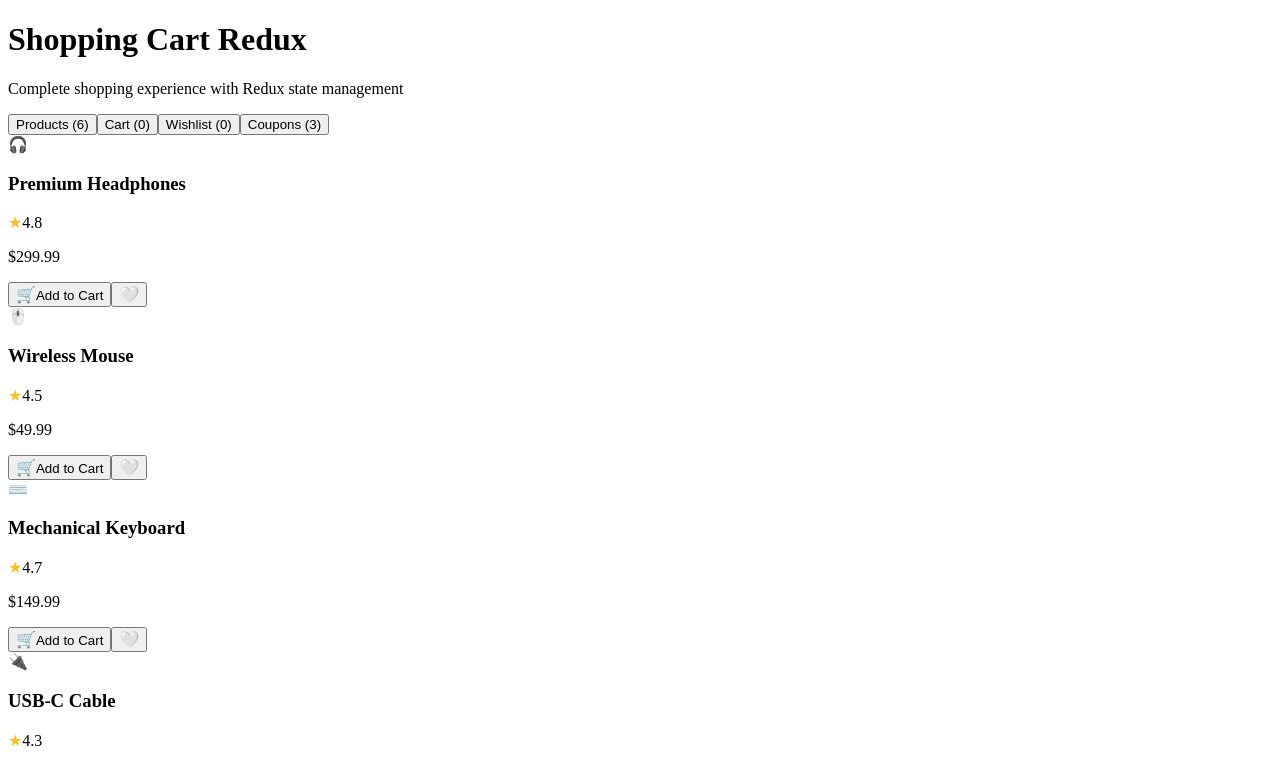
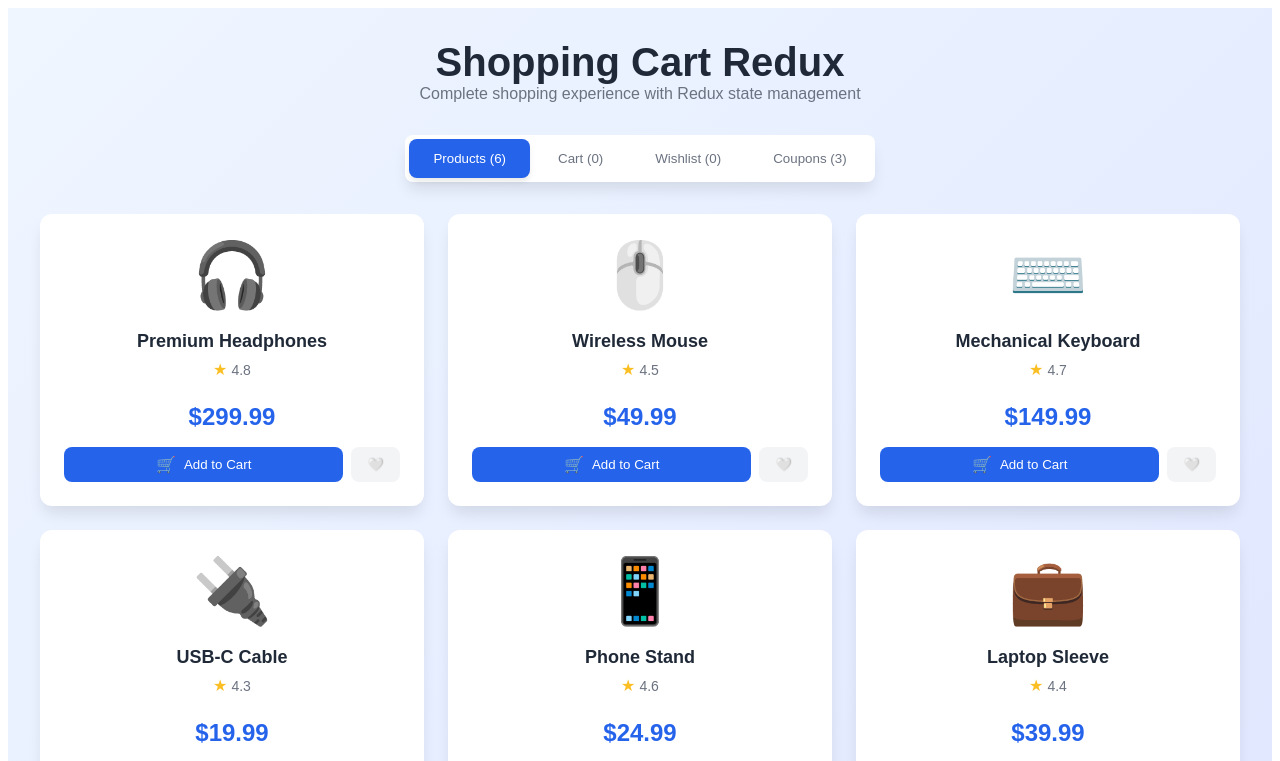
Before and after one commit to acciojob/shopping-cart-redux-shahids444, a React app: page / in a window 1280 px wide. Shown: the top 761 px of the page. Built offline with nearby package versions, Linux system fonts and the light colour scheme.

Commit message:
Update App.js

```diff
--- a/src/components/App.js
+++ b/src/components/App.js
@@ -33,6 +33,380 @@ const products = [
   { id: 5, name: 'Phone Stand', price: 24.99, image: '📱', rating: 4.6 },
   { id: 6, name: 'Laptop Sleeve', price: 39.99, image: '💼', rating: 4.4 }
 ];
+
+// CSS Styles
+const styles = {
+  container: {
+    minHeight: '100vh',
+    background: 'linear-gradient(135deg, #eff6ff 0%, #e0e7ff 100%)',
+    fontFamily: 'Arial, sans-serif'
+  },
+  wrapper: {
+    maxWidth: '1200px',
+    margin: '0 auto',
+    padding: '32px 16px'
+  },
+  header: {
+    textAlign: 'center',
+    marginBottom: '32px'
+  },
+  title: {
+    fontSize: '2.5rem',
+    fontWeight: 'bold',
+    color: '#1f2937',
+    marginBottom: '8px',
+    margin: '0'
+  },
+  subtitle: {
+    color: '#6b7280',
+    margin: '0'
+  },
+  nav: {
+    display: 'flex',
+    justifyContent: 'center',
+    marginBottom: '32px'
+  },
+  navContainer: {
+    background: 'white',
+    borderRadius: '8px',
+    boxShadow: '0 10px 15px -3px rgba(0, 0, 0, 0.1)',
+    padding: '4px'
+  },
+  navButton: {
+    padding: '12px 24px',
+    borderRadius: '8px',
+    fontWeight: '500',
+    border: 'none',
+    cursor: 'pointer',
+    transition: 'all 0.3s ease',
+    marginRight: '4px'
+  },
+  navButtonActive: {
+    background: '#2563eb',
+    color: 'white',
+    boxShadow: '0 4px 6px -1px rgba(0, 0, 0, 0.1)'
+  },
+  navButtonInactive: {
+    color: '#6b7280',
+    background: 'transparent'
+  },
+  productGrid: {
+    display: 'grid',
+    gridTemplateColumns: 'repeat(auto-fit, minmax(300px, 1fr))',
+    gap: '24px'
+  },
+  productCard: {
+    background: 'white',
+    borderRadius: '12px',
+    boxShadow: '0 10px 15px -3px rgba(0, 0, 0, 0.1)',
+    padding: '24px',
+    transition: 'all 0.3s ease'
+  },
+  productCardHover: {
+    boxShadow: '0 20px 25px -5px rgba(0, 0, 0, 0.1)'
+  },
+  productImage: {
+    fontSize: '4rem',
+    textAlign: 'center',
+    marginBottom: '12px'
+  },
+  productName: {
+    fontWeight: 'bold',
+    fontSize: '1.125rem',
+    color: '#1f2937',
+    marginBottom: '8px',
+    textAlign: 'center'
+  },
+  productRating: {
+    display: 'flex',
+    alignItems: 'center',
+    justifyContent: 'center',
+    gap: '4px',
+    marginBottom: '8px'
+  },
+  productPrice: {
+    fontSize: '1.5rem',
+    fontWeight: 'bold',
+    color: '#2563eb',
+    textAlign: 'center',
+    marginBottom: '16px'
+  },
+  buttonGroup: {
+    display: 'flex',
+    gap: '8px'
+  },
+  addToCartButton: {
+    flex: '1',
+    padding: '8px 16px',
+    borderRadius: '8px',
+    fontWeight: '500',
+    border: 'none',
+    cursor: 'pointer',
+    transition: 'all 0.3s ease',
+    display: 'flex',
+    alignItems: 'center',
+    justifyContent: 'center'
+  },
+  addToCartButtonDefault: {
+    background: '#2563eb',
+    color: 'white'
+  },
+  addToCartButtonInCart: {
+    background: '#d1fae5',
+    color: '#065f46',
+    border: '1px solid #a7f3d0'
+  },
+  wishlistButton: {
+    padding: '8px 16px',
+    borderRadius: '8px',
+    border: 'none',
+    cursor: 'pointer',
+    transition: 'all 0.3s ease'
+  },
+  wishlistButtonDefault: {
+    background: '#f3f4f6',
+    color: '#6b7280'
+  },
+  wishlistButtonActive: {
+    background: '#fecaca',
+    color: '#dc2626',
+    border: '1px solid #fca5a5'
+  },
+  cartContainer: {
+    background: 'white',
+    borderRadius: '12px',
+    boxShadow: '0 10px 15px -3px rgba(0, 0, 0, 0.1)',
+    padding: '24px'
+  },
+  cartHeader: {
+    fontSize: '1.5rem',
+    fontWeight: 'bold',
+    marginBottom: '24px',
+    display: 'flex',
+    alignItems: 'center'
+  },
+  cartItem: {
+    display: 'flex',
+    alignItems: 'center',
+    gap: '16px',
+    padding: '16px',
+    border: '1px solid #e5e7eb',
+    borderRadius: '8px',
+    marginBottom: '16px'
+  },
+  cartItemImage: {
+    fontSize: '2rem'
+  },
+  cartItemDetails: {
+    flex: '1'
+  },
+  cartItemName: {
+    fontWeight: '600',
+    marginBottom: '4px'
+  },
+  cartItemPrice: {
+    color: '#6b7280'
+  },
+  quantityControls: {
+    display: 'flex',
+    alignItems: 'center',
+    gap: '8px'
+  },
+  quantityButton: {
+    width: '32px',
+    height: '32px',
+    borderRadius: '50%',
+    background: '#e5e7eb',
+    border: 'none',
+    cursor: 'pointer',
+    display: 'flex',
+    alignItems: 'center',
+    justifyContent: 'center',
+    transition: 'background 0.3s ease'
+  },
+  quantityDisplay: {
+    width: '32px',
+    textAlign: 'center',
+    fontWeight: '500'
+  },
+  cartItemTotal: {
+    textAlign: 'right'
+  },
+  cartItemTotalPrice: {
+    fontWeight: '600'
+  },
+  removeButton: {
+    color: '#dc2626',
+    background: 'none',
+    border: 'none',
+    cursor: 'pointer',
+    marginTop: '4px',
+    fontSize: '1.2rem'
+  },
+  cartSummary: {
+    borderTop: '1px solid #e5e7eb',
+    paddingTop: '16px',
+    marginTop: '24px'
+  },
+  summaryRow: {
+    display: 'flex',
+    justifyContent: 'space-between',
+    marginBottom: '8px'
+  },
+  summaryTotal: {
+    display: 'flex',
+    justifyContent: 'space-between',
+    fontSize: '1.25rem',
+    fontWeight: 'bold',
+    borderTop: '1px solid #e5e7eb',
+    paddingTop: '8px',
+    marginTop: '8px'
+  },
+  discountRow: {
+    color: '#059669'
+  },
+  emptyState: {
+    background: 'white',
+    borderRadius: '12px',
+    boxShadow: '0 10px 15px -3px rgba(0, 0, 0, 0.1)',
+    padding: '32px',
+    textAlign: 'center'
+  },
+  emptyIcon: {
+    fontSize: '4rem',
+    marginBottom: '16px'
+  },
+  emptyTitle: {
+    fontSize: '1.25rem',
+    fontWeight: '600',
+    color: '#6b7280',
+    marginBottom: '8px'
+  },
+  emptySubtitle: {
+    color: '#9ca3af'
+  },
+  wishlistItem: {
+    display: 'flex',
+    alignItems: 'center',
+    gap: '16px',
+    padding: '16px',
+    border: '1px solid #e5e7eb',
+    borderRadius: '8px',
+    marginBottom: '16px'
+  },
+  wishlistItemImage: {
+    fontSize: '2rem'
+  },
+  wishlistItemDetails: {
+    flex: '1'
+  },
+  wishlistActions: {
+    display: 'flex',
+    gap: '8px'
+  },
+  wishlistActionButton: {
+    padding: '8px 16px',
+    borderRadius: '8px',
+    border: 'none',
+    cursor: 'pointer',
+    fontWeight: '500',
+    transition: 'all 0.3s ease'
+  },
+  wishlistAddButton: {
+    background: '#2563eb',
+    color: 'white'
+  },
+  wishlistRemoveButton: {
+    background: '#fecaca',
+    color: '#dc2626'
+  },
+  couponSection: {
+    marginBottom: '24px'
+  },
+  couponInputGroup: {
+    display: 'flex',
+    gap: '8px',
+    marginBottom: '16px'
+  },
+  couponInput: {
+    flex: '1',
+    padding: '8px 16px',
+    border: '1px solid #d1d5db',
+    borderRadius: '8px',
+    outline: 'none',
+    transition: 'border-color 0.3s ease'
+  },
+  couponApplyButton: {
+    padding: '8px 24px',
+    background: '#059669',
+    color: 'white',
+    border: 'none',
+    borderRadius: '8px',
+    cursor: 'pointer',
+    transition: 'background 0.3s ease'
+  },
+  couponApplyButtonDisabled: {
+    background: '#d1d5db',
+    cursor: 'not-allowed'
+  },
+  couponNotification: {
+    padding: '12px',
+    background: '#d1fae5',
+    borderRadius: '8px',
+    display: 'flex',
+    alignItems: 'center',
+    justifyContent: 'space-between',
+    marginTop: '12px'
+  },
+  couponNotificationText: {
+    color: '#065f46',
+    fontWeight: '500'
+  },
+  couponRemoveButton: {
+    color: '#065f46',
+    background: 'none',
+    border: 'none',
+    cursor: 'pointer',
+    fontSize: '1.1rem'
+  },
+  availableCoupons: {
+    marginTop: '16px'
+  },
+  availableCouponsTitle: {
+    fontWeight: '600',
+    marginBottom: '12px'
+  },
+  couponCard: {
+    padding: '12px',
+    border: '2px dashed #d1d5db',
+    borderRadius: '8px',
+    marginBottom: '8px'
+  },
+  couponCardContent: {
+    display: 'flex',
+    justifyContent: 'space-between',
+    alignItems: 'center'
+  },
+  couponCode: {
+    fontFamily: 'monospace',
+    fontWeight: 'bold',
+    color: '#2563eb'
+  },
+  couponDescription: {
+    fontSize: '0.875rem',
+    color: '#6b7280'
+  },
+  footer: {
+    marginTop: '48px',
+    textAlign: 'center',
+    color: '#6b7280'
+  },
+  icon: {
+    display: 'inline-block',
+    fontSize: '1.2em',
+    marginRight: '8px'
+  }
+};
 
 // Redux Reducer
 const cartReducer = (state, action) => {
@@ -146,39 +520,6 @@ const useCart = () => {
   return context;
 };
 
-// Icon Components using Unicode symbols
-const CartIcon = ({ className }) => (
-  <span className={`inline-block ${className}`} style={{ fontSize: '1.2em' }}>🛒</span>
-);
-
-const HeartIcon = ({ className, filled }) => (
-  <span className={`inline-block ${className}`} style={{ fontSize: '1.2em' }}>
-    {filled ? '❤️' : '🤍'}
-  </span>
-);
-
-const PlusIcon = ({ className }) => (
-  <span className={`inline-block ${className}`} style={{ fontSize: '1.2em' }}>➕</span>
-);
-
-const MinusIcon = ({ className }) => (
-  <span className={`inline-block ${className}`} style={{ fontSize: '1.2em' }}>➖</span>
-);
-
-const TrashIcon = ({ className }) => (
-  <span className={`inline-block ${className}`} style={{ fontSize: '1.2em' }}>🗑️</span>
-);
-
-const TagIcon = ({ className }) => (
-  <span className={`inline-block ${className}`} style={{ fontSize: '1.2em' }}>🏷️</span>
-);
-
-const StarIcon = ({ className, filled }) => (
-  <span className={`inline-block ${className}`} style={{ fontSize: '1em', color: '#fbbf24' }}>
-    {filled ? '★' : '☆'}
-  </span>
-);
-
 // Product Card Component
 const ProductCard = ({ product }) => {
   const { state, addToCart, addToWishlist, removeFromWishlist } = useCart();
@@ -186,40 +527,47 @@ const ProductCard = ({ product }) => {
   const isInWishlist = state.wishlist.some(item => item.id === product.id);
   const isInCart = state.cart.some(item => item.id === product.id);
 
+  const [isHovered, setIsHovered] = useState(false);
+
   return (
-    <div className="bg-white rounded-xl shadow-lg p-6 hover:shadow-xl transition-all duration-300">
-      <div className="text-center mb-4">
-        <div className="text-6xl mb-3">{product.image}</div>
-        <h3 className="font-bold text-lg text-gray-800 mb-2">{product.name}</h3>
-        <div className="flex items-center justify-center gap-1 mb-2">
-          <StarIcon filled />
-          <span className="text-sm text-gray-600">{product.rating}</span>
-        </div>
-        <p className="text-2xl font-bold text-blue-600">${product.price}</p>
+    <div
+      style={{
+        ...styles.productCard,
+        ...(isHovered ? styles.productCardHover : {})
+      }}
+      onMouseEnter={() => setIsHovered(true)}
+      onMouseLeave={() => setIsHovered(false)}
+    >
+      <div style={styles.productImage}>{product.image}</div>
+      <h3 style={styles.productName}>{product.name}</h3>
+      <div style={styles.productRating}>
+        <span style={{ color: '#fbbf24' }}>★</span>
+        <span style={{ fontSize: '0.875rem', color: '#6b7280' }}>{product.rating}</span>
       </div>
+      <p style={styles.productPrice}>${product.price}</p>
 
-      <div className="flex gap-2">
+      <div style={styles.buttonGroup}>
         <button
           onClick={() => addToCart(product)}
-          className={`flex-1 px-4 py-2 rounded-lg font-medium transition-all flex items-center justify-center ${
-            isInCart
-              ? 'bg-green-100 text-green-700 border border-green-300'
-              : 'bg-blue-600 text-white hover:bg-blue-700'
-          }`}
+          style={{
+            ...styles.addToCartButton,
+            ...(isInCart ? styles.addToCartButtonInCart : styles.addToCartButtonDefault)
+          }}
+          data-testid={`add-to-cart-${product.id}`}
         >
-          <CartIcon className="mr-2" />
+          <span style={styles.icon}>🛒</span>
           {isInCart ? 'In Cart' : 'Add to Cart'}
         </button>
 
         <button
           onClick={() => isInWishlist ? removeFromWishlist(product) : addToWishlist(product)}
-          className={`px-4 py-2 rounded-lg transition-all ${
-            isInWishlist
-              ? 'bg-red-100 text-red-600 border border-red-300'
-              : 'bg-gray-100 text-gray-600 hover:bg-gray-200'
-          }`}
+          style={{
+            ...styles.wishlistButton,
+            ...(isInWishlist ? styles.wishlistButtonActive : styles.wishlistButtonDefault)
+          }}
+          data-testid={`add-to-wishlist-${product.id}`}
         >
-          <HeartIcon filled={isInWishlist} />
+          {isInWishlist ? '❤️' : '🤍'}
         </button>
       </div>
     </div>
@@ -245,72 +593,75 @@ const Cart = () => {
 
   if (state.cart.length === 0) {
     return (
-      <div className="bg-white rounded-xl shadow-lg p-8 text-center">
-        <div className="text-6xl mb-4">🛒</div>
-        <h3 className="text-xl font-semibold text-gray-600 mb-2">Your cart is empty</h3>
-        <p className="text-gray-500">Add some products to get started!</p>
+      <div style={styles.emptyState}>
+        <div style={styles.emptyIcon}>🛒</div>
+        <h3 style={styles.emptyTitle}>Your cart is empty</h3>
+        <p style={styles.emptySubtitle}>Add some products to get started!</p>
       </div>
     );
   }
 
   return (
-    <div className="bg-white rounded-xl shadow-lg p-6">
-      <h2 className="text-2xl font-bold mb-6 flex items-center">
-        <CartIcon className="mr-2" />
+    <div style={styles.cartContainer}>
+      <h2 style={styles.cartHeader}>
+        <span style={styles.icon}>🛒</span>
         Shopping Cart ({state.cart.length})
       </h2>
 
-      <div className="space-y-4 mb-6">
+      <div>
         {state.cart.map(item => (
-          <div key={item.id} className="flex items-center gap-4 p-4 border rounded-lg">
-            <div className="text-3xl">{item.image}</div>
-            <div className="flex-1">
-              <h4 className="font-semibold">{item.name}</h4>
-              <p className="text-gray-600">${item.price}</p>
+          <div key={item.id} style={styles.cartItem}>
+            <div style={styles.cartItemImage}>{item.image}</div>
+            <div style={styles.cartItemDetails}>
+              <h4 style={styles.cartItemName}>{item.name}</h4>
+              <p style={styles.cartItemPrice}>${item.price}</p>
             </div>
 
-            <div className="flex items-center gap-2">
+            <div style={styles.quantityControls}>
               <button
                 onClick={() => decreaseQuantity(item)}
-                className="w-8 h-8 rounded-full bg-gray-200 flex items-center justify-center hover:bg-gray-300"
+                style={styles.quantityButton}
                 disabled={item.quantity <= 1}
+                data-testid={`decrease-quantity-${item.id}`}
               >
-                <MinusIcon />
+                ➖
               </button>
-              <span className="w-8 text-center font-medium">{item.quantity}</span>
+              <span style={styles.quantityDisplay}>{item.quantity}</span>
               <button
                 onClick={() => increaseQuantity(item)}
-                className="w-8 h-8 rounded-full bg-gray-200 flex items-center justify-center hover:bg-gray-300"
+                style={styles.quantityButton}
+                data-testid={`increase-quantity-${item.id}`}
               >
-                <PlusIcon />
+                ➕
               </button>
             </div>
 
-            <div className="text-right">
-              <div className="font-semibold">${(item.price * item.quantity).toFixed(2)}</div>
+            <div style={styles.cartItemTotal}>
+              <div style={styles.cartItemTotalPrice}>${(item.price * item.quantity).toFixed(2)}</div>
               <button
                 onClick={() => removeFromCart(item)}
-                className="text-red-500 hover:text-red-700 mt-1"
+                style={styles.removeButton}
+                data-testid={`remove-from-cart-${item.id}`}
               >
-                <TrashIcon />
+                🗑️
               </button>
             </div>
           </div>
         ))}
       </div>
 
-      <div className="border-t pt-4 space-y-2">
-        <div className="flex justify-between">
+      <div style={styles.cartSummary}>
+        <div style={styles.summaryRow}>
           <span>Subtotal:</span>
           <span>${subtotal.toFixed(2)}</span>
         </div>
         {state.appliedCoupon && (
-          <div className="flex justify-between text-green-600">
+          <div style={{ ...styles.summaryRow, ...styles.discountRow }}>
             <span>Discount ({state.appliedCoupon.code}):</span>
             <span>-${discount.toFixed(2)}</span>
           </div>
         )}
-        <div className="flex justify-between text-xl font-bold border-t pt-2">
+        <div style={styles.summaryTotal}>
           <span>Total:</span>
           <span>${total.toFixed(2)}</span>
         </div>
@@ -325,39 +676,40 @@ const Wishlist = () => {
 
   if (state.wishlist.length === 0) {
     return (
-      <div className="bg-white rounded-xl shadow-lg p-8 text-center">
-        <div className="text-6xl mb-4">💝</div>
-        <h3 className="text-xl font-semibold text-gray-600 mb-2">Your wishlist is empty</h3>
-        <p className="text-gray-500">Save items you love for later!</p>
+      <div style={styles.emptyState}>
+        <div style={styles.emptyIcon}>💝</div>
+        <h3 style={styles.emptyTitle}>Your wishlist is empty</h3>
+        <p style={styles.emptySubtitle}>Save items you love for later!</p>
       </div>
     );
   }
 
   return (
-    <div className="bg-white rounded-xl shadow-lg p-6">
-      <h2 className="text-2xl font-bold mb-6 flex items-center">
-        <HeartIcon className="mr-2" filled />
+    <div style={styles.cartContainer}>
+      <h2 style={styles.cartHeader}>
+        <span style={styles.icon}>❤️</span>
         Wishlist ({state.wishlist.length})
       </h2>
 
-      <div className="grid gap-4">
+      <div>
         {state.wishlist.map(item => (
-          <div key={item.id} className="flex items-center gap-4 p-4 border rounded-lg">
-            <div className="text-3xl">{item.image}</div>
-            <div className="flex-1">
-              <h4 className="font-semibold">{item.name}</h4>
-              <p className="text-gray-600">${item.price}</p>
+          <div key={item.id} style={styles.wishlistItem}>
+            <div style={styles.wishlistItemImage}>{item.image}</div>
+            <div style={styles.wishlistItemDetails}>
+              <h4 style={styles.cartItemName}>{item.name}</h4>
+              <p style={styles.cartItemPrice}>${item.price}</p>
             </div>
-            <div className="flex gap-2">
+            <div style={styles.wishlistActions}>
               <button
                 onClick={() => addToCart(item)}
-                className="px-4 py-2 bg-blue-600 text-white rounded-lg hover:bg-blue-700 transition-colors"
+                style={{ ...styles.wishlistActionButton, ...styles.wishlistAddButton }}
               >
                 Add to Cart
               </button>
               <button
                 onClick={() => removeFromWishlist(item)}
-                className="px-4 py-2 bg-red-100 text-red-600 rounded-lg hover:bg-red-200 transition-colors"
+                style={{ ...styles.wishlistActionButton, ...styles.wishlistRemoveButton }}
+                data-testid={`remove-from-wishlist-${item.id}`}
               >
                 Remove
               </button>
@@ -389,38 +741,41 @@ const CouponSection = () => {
   };
 
   return (
-    <div className="bg-white rounded-xl shadow-lg p-6">
-      <h2 className="text-2xl font-bold mb-6 flex items-center">
-        <TagIcon className="mr-2" />
+    <div style={styles.cartContainer}>
+      <h2 style={styles.cartHeader}>
+        <span style={styles.icon}>🏷️</span>
         Discount Coupons
       </h2>
 
-      <div className="mb-6">
-        <div className="flex gap-2">
+      <div style={styles.couponSection}>
+        <div style={styles.couponInputGroup}>
           <input
             type="text"
             value={couponInput}
             onChange={(e) => setCouponInput(e.target.value)}
             placeholder="Enter coupon code"
-            className="flex-1 px-4 py-2 border rounded-lg focus:ring-2 focus:ring-blue-500 focus:border-transparent"
+            style={styles.couponInput}
           />
           <button
             onClick={handleApplyCoupon}
             disabled={!couponInput.trim() || state.cart.length === 0}
-            className="px-6 py-2 bg-green-600 text-white rounded-lg hover:bg-green-700 disabled:bg-gray-300 disabled:cursor-not-allowed transition-colors"
+            style={{
+              ...styles.couponApplyButton,
+              ...(!couponInput.trim() || state.cart.length === 0 ? styles.couponApplyButtonDisabled : {})
+            }}
           >
             Apply
           </button>
         </div>
 
         {state.appliedCoupon && (
-          <div className="mt-3 p-3 bg-green-100 rounded-lg flex items-center justify-between">
-            <span className="text-green-700 font-medium">
+          <div style={styles.couponNotification}>
+            <span style={styles.couponNotificationText}>
               {state.appliedCoupon.code} applied! {state.appliedCoupon.description}
             </span>
             <button
               onClick={removeCoupon}
-              className="text-green-700 hover:text-green-900"
+              style={styles.couponRemoveButton}
             >
               ✕
             </button>
@@ -428,14 +783,14 @@ const CouponSection = () => {
         )}
       </div>
 
-      <div>
-        <h3 className="font-semibold mb-3">Available Coupons:</h3>
-        <div className="space-y-2">
+      <div style={styles.availableCoupons}>
+        <h3 style={styles.availableCouponsTitle}>Available Coupons:</h3>
+        <div>
           {state.coupons.map((coupon, index) => (
-            <div key={index} className="p-3 border border-dashed border-gray-300 rounded-lg">
-              <div className="flex justify-between items-center">
-                <span className="font-mono font-bold text-blue-600">{coupon.code}</span>
-                <span className="text-sm text-gray-600">{coupon.description}</span>
+            <div key={index} style={styles.couponCard}>
+              <div style={styles.couponCardContent}>
+                <span style={styles.couponCode}>{coupon.code}</span>
+                <span style={styles.couponDescription}>{coupon.description}</span>
               </div>
             </div>
           ))}
@@ -451,29 +806,29 @@ const ShoppingCartApp = () => {
   const { state } = useCart();
 
   return (
-    <div className="min-h-screen bg-gradient-to-br from-blue-50 to-indigo-100">
-      <div className="container mx-auto px-4 py-8">
-        <header className="text-center mb-8">
-          <h1 className="text-4xl font-bold text-gray-800 mb-2">Shopping Cart Redux</h1>
-          <p className="text-gray-600">Complete shopping experience with Redux state management</p>
+    <div style={styles.container}>
+      <div style={styles.wrapper}>
+        <header style={styles.header}>
+          <h1 style={styles.title}>Shopping Cart Redux</h1>
+          <p style={styles.subtitle}>Complete shopping experience with Redux state management</p>
         </header>
 
-        <nav className="flex justify-center mb-8">
-          <div className="bg-white rounded-lg shadow-lg p-1">
+        <nav style={styles.nav}>
+          <div style={styles.navContainer}>
             {[
               { id: 'products', label: 'Products', count: products.length },
               { id: 'cart', label: 'Cart', count: state.cart.length },
               { id: 'wishlist', label: 'Wishlist', count: state.wishlist.length },
               { id: 'coupons', label: 'Coupons', count: state.coupons.length }
-            ].map(tab => (
+            ].map((tab, index) => (
               <button
                 key={tab.id}
                 onClick={() => setActiveTab(tab.id)}
-                className={`px-6 py-3 rounded-lg font-medium transition-all ${
-                  activeTab === tab.id
-                    ? 'bg-blue-600 text-white shadow-md'
-                    : 'text-gray-600 hover:bg-gray-100'
-                }`}
+                style={{
+                  ...styles.navButton,
+                  ...(activeTab === tab.id ? styles.navButtonActive : styles.navButtonInactive),
+                  marginRight: index === 3 ? '0' : '4px'
+                }}
               >
                 {tab.label} ({tab.count})
               </button>
@@ -483,7 +838,7 @@ const ShoppingCartApp = () => {
 
         <main>
           {activeTab === 'products' && (
-            <div className="grid grid-cols-1 md:grid-cols-2 lg:grid-cols-3 gap-6">
+            <div style={styles.productGrid}>
               {products.map(product => (
                 <ProductCard key={product.id} product={product} />
               ))}
@@ -495,7 +850,7 @@ const ShoppingCartApp = () => {
           {activeTab === 'coupons' && <CouponSection />}
         </main>
 
-        <footer className="mt-12 text-center text-gray-600">
+        <footer style={styles.footer}>
           <p>Built with React & Redux • Complete cart management system</p>
         </footer>
       </div>
```
